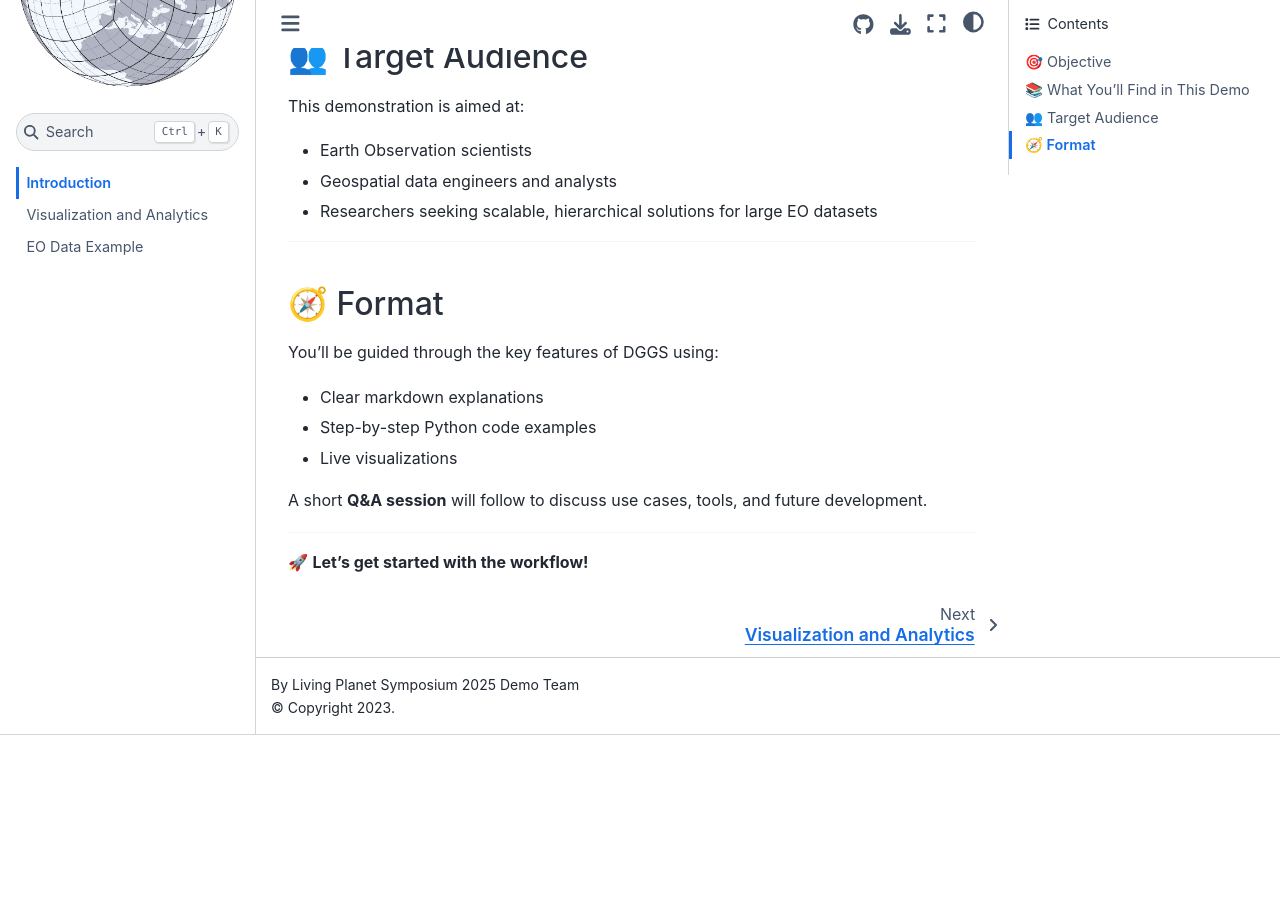
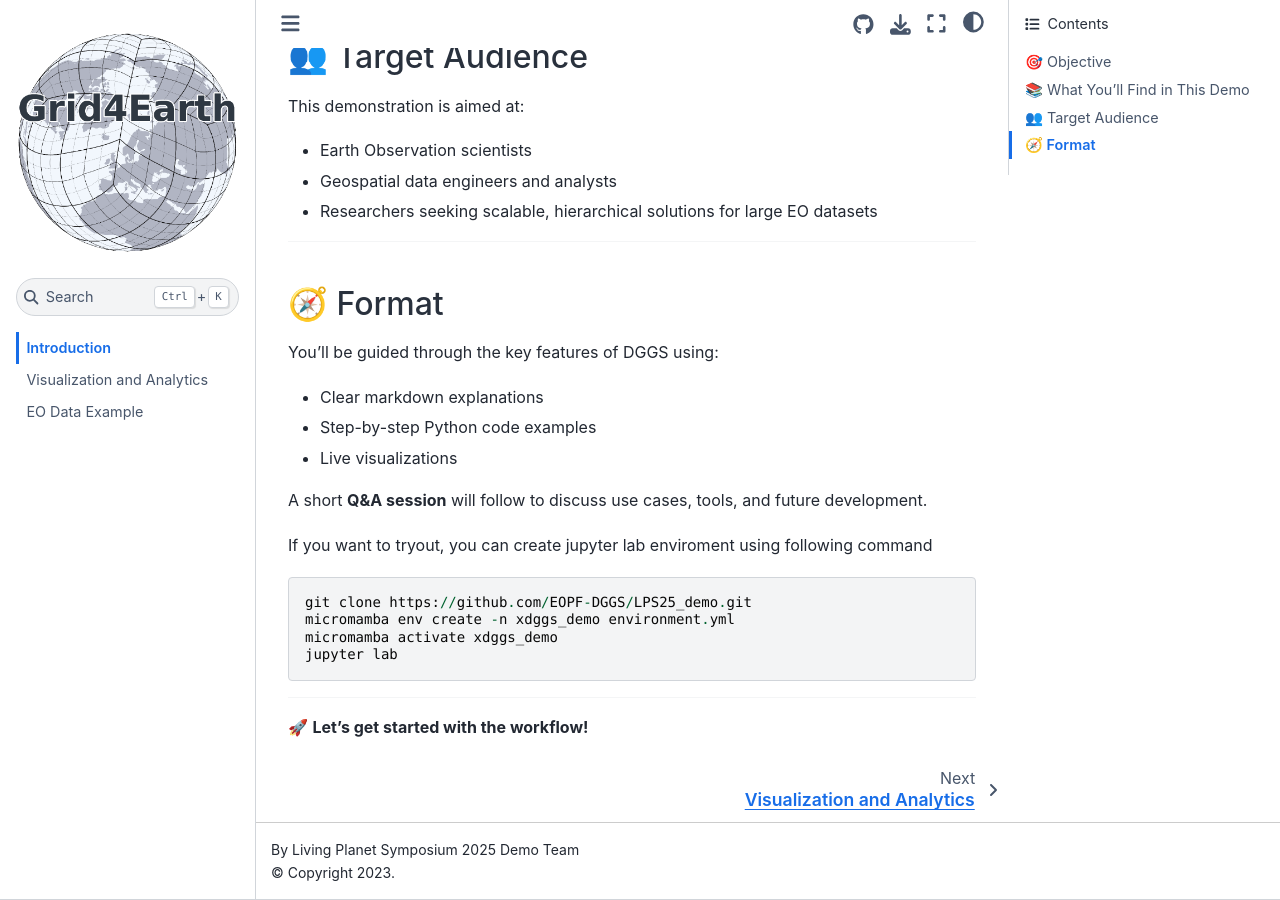
Before and after one commit to EOPF-DGGS/LPS25_demo, a Jupyter Book: the page built from intro.md, in a window 1280 px wide and 900 px high, scrolled down 1149 px. Built offline with Jupyter Book 1.0.4 settings and Sphinx 7.4.7 and the Sphinx Book theme 1.1.4, drawn with Linux system fonts in a browser that asks for light colours; pages that are not in the unit, such as notebooks, are missing from menus; before the commit the page ends 1884 px from its top, so only the background shows below that.

Commit message:
add envrioment in intro

````diff
--- a/intro.md
+++ b/intro.md
@@ -41,6 +41,7 @@
 - Geospatial data engineers and analysts
 - Researchers seeking scalable, hierarchical solutions for large EO datasets
 
+
 ---
 
 ## 🧭 Format
@@ -53,6 +54,16 @@
 
 A short **Q&A session** will follow to discuss use cases, tools, and future development.
 
+
+If you want to tryout, you can create jupyter lab enviroment using following command
+
+```
+git clone https://github.com/EOPF-DGGS/LPS25_demo.git
+micromamba env create -n xdggs_demo environment.yml
+micromamba activate xdggs_demo
+jupyter lab
+```
+
 ---
 
 🚀 **Let’s get started with the workflow!**
````
